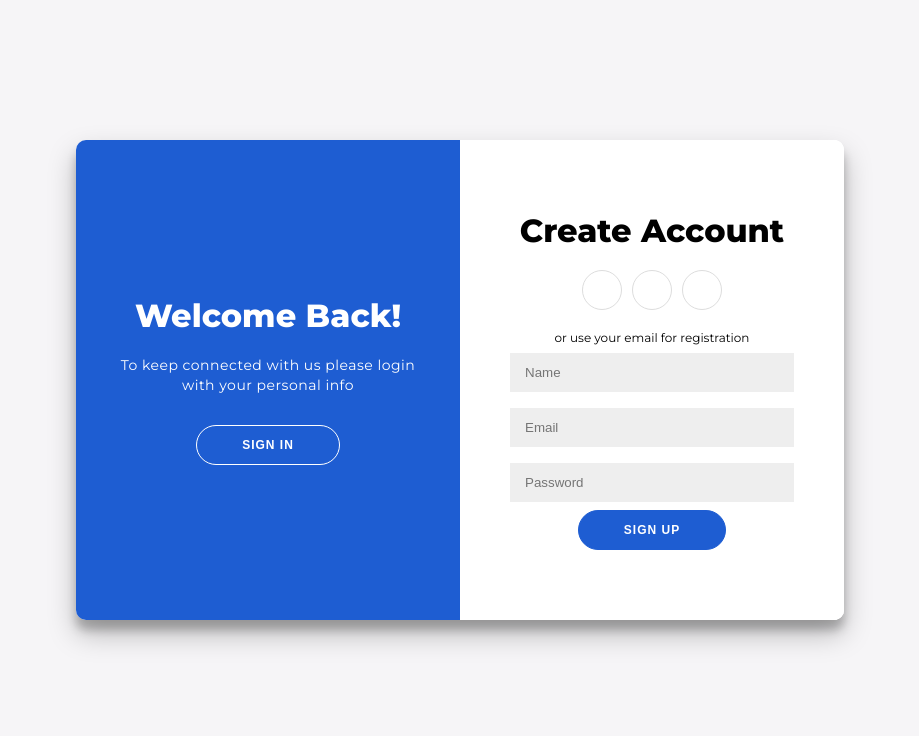
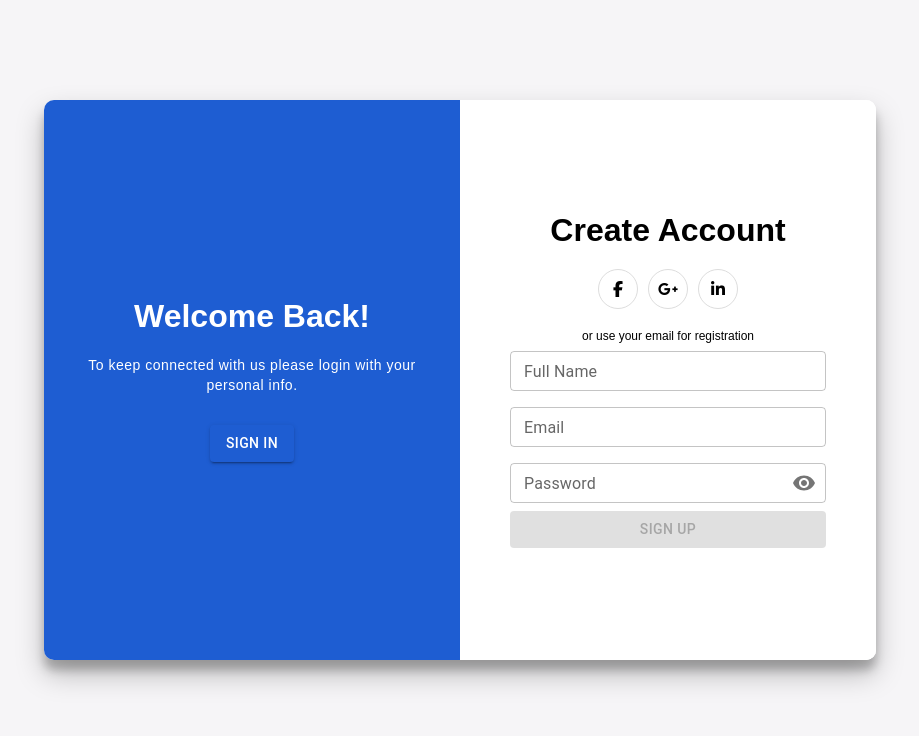
Before and after one commit to alokPatel7/ec_react_app, a React (Create React App) app: page /login in a window 1280 px wide. Both pictures are taken after a click on the button "SIGN UP". Shown: the top 736 px of the page, without its empty margins (180-1099 px from the left). Built offline with nearby package versions, Linux system fonts and the light colour scheme.

Commit message:
add controls for input fields

```diff
--- a/package.json
+++ b/package.json
@@ -6,6 +6,8 @@
     "@emotion/react": "^11.11.1",
     "@emotion/styled": "^11.11.0",
     "@fontsource/montserrat": "^5.0.8",
+    "@fortawesome/fontawesome-free": "^6.4.2",
+    "@mui/icons-material": "^5.14.3",
     "@mui/material": "^5.14.4",
     "@testing-library/jest-dom": "^5.17.0",
     "@testing-library/react": "^13.4.0",
--- a/public/index.html
+++ b/public/index.html
@@ -1,14 +1,12 @@
 <!DOCTYPE html>
 <html lang="en">
+
 <head>
   <meta charset="utf-8" />
   <link rel="icon" href="%PUBLIC_URL%/favicon.ico" />
   <meta name="viewport" content="width=device-width, initial-scale=1" />
   <meta name="theme-color" content="#000000" />
-    <meta
-      name="description"
-      content="Web site created using create-react-app"
-    />
+  <meta name="description" content="Web site created using create-react-app" />
   <link rel="apple-touch-icon" href="%PUBLIC_URL%/logo192.png" />
   <!--
       manifest.json provides metadata used when your web app is installed on a
@@ -24,9 +22,9 @@
       work correctly both with client-side routing and a non-root public URL.
       Learn how to configure a non-root public URL by running `npm run build`.
     -->
-    <link rel="stylesheet" href="https://fonts.googleapis.com/css?family=Montserrat:400,800" />
   <title>React App</title>
 </head>
+
 <body>
   <noscript>You need to enable JavaScript to run this app.</noscript>
   <div id="root"></div>
@@ -41,4 +39,5 @@
       To create a production bundle, use `npm run build` or `yarn build`.
     -->
 </body>
+
 </html>
--- a/src/components/auth/login.css
+++ b/src/components/auth/login.css
@@ -1,4 +1,3 @@
-
 * {
 	box-sizing: border-box;
 }
@@ -42,7 +41,7 @@ a {
 	margin: 15px 0;
 }
 
-button {
+.button {
 	border-radius: 20px;
 	border: 1px solid #1e5dd2;
 	background-color: #1e5dd2;
@@ -53,6 +52,8 @@ button {
 	letter-spacing: 1px;
 	text-transform: uppercase;
 	transition: transform 80ms ease-in;
+	width: 100%;
+
 }
 
 button:active {
@@ -79,24 +80,21 @@ form {
 	text-align: center;
 }
 
-input {
-	background-color: #eee;
-	border: none;
-	padding: 12px 15px;
-	margin: 8px 0;
+.input {
+	margin: 8px 0 !important;
 	width: 100%;
 }
 
 .container {
 	background-color: #fff;
 	border-radius: 10px;
-  	box-shadow: 0 14px 28px rgba(0,0,0,0.25),
-			0 10px 10px rgba(0,0,0,0.22);
+	box-shadow: 0 14px 28px rgba(0, 0, 0, 0.25),
+		0 10px 10px rgba(0, 0, 0, 0.22);
 	position: relative;
 	overflow: hidden;
-	width: 768px;
+	width: 65%;
 	max-width: 100%;
-	min-height: 480px;
+	min-height: 70vh;
 }
 
 .form-container {
@@ -131,12 +129,15 @@ input {
 }
 
 @keyframes show {
-	0%, 49.99% {
+
+	0%,
+	49.99% {
 		opacity: 0;
 		z-index: 1;
 	}
 
-	50%, 100% {
+	50%,
+	100% {
 		opacity: 1;
 		z-index: 5;
 	}
@@ -153,7 +154,7 @@ input {
 	z-index: 100;
 }
 
-.container.right-panel-active .overlay-container{
+.container.right-panel-active .overlay-container {
 	transform: translateX(-100%);
 }
 
@@ -169,12 +170,12 @@ input {
 	left: -100%;
 	height: 100%;
 	width: 200%;
-  	transform: translateX(0);
+	transform: translateX(0);
 	transition: transform 0.6s ease-in-out;
 }
 
 .container.right-panel-active .overlay {
-  	transform: translateX(50%);
+	transform: translateX(50%);
 }
 
 .overlay-panel {
@@ -213,7 +214,7 @@ input {
 	margin: 20px 0;
 }
 
-.social-container a {
+.social-container i {
 	border: 1px solid #DDDDDD;
 	border-radius: 50%;
 	display: inline-flex;
--- a/src/components/auth/login.js
+++ b/src/components/auth/login.js
@@ -1,16 +1,61 @@
-import React from 'react'
+import React, { useState } from 'react'
 import './login.css';
+import { Button, FormHelperText, IconButton, InputAdornment, TextField } from "@mui/material";
+import { Visibility, VisibilityOff } from '@mui/icons-material';
 
 export default function LoginComponent() {
+    const [fullName, setFullName] = useState('');
+    const [email, setEmail] = useState('');
+    const [password, setPassword] = useState('');
+    const [showPassword, setShowPassword] = useState(false);
+    const [isEmailValid, setIsEmailValid] = useState(false);
+    const [isPasswordValid, setIsPasswordValid] = useState(false);
+
+    const validateEmail = (email) => {
+        const emailRegex = /^[^\s@]+@[^\s@]+\.[^\s@]+$/;
+        return emailRegex.test(email);
+    };
+
+    const validatePassword = (password) => {
+        const passwordRegex = /^(?=.*[!@#$%^&*()_+{}\[\]:;<>,.?~\\/-])(?=.*[A-Z])(?=.*[a-z])(?=.*\d).{8,}$/;
+        return passwordRegex.test(password);
+    };
 
     const handleSignUpClick = () => {
+        setShowPassword(false);
+        resetState();
         const container = document.getElementById('container');
         container.classList.add("right-panel-active");
     }
 
     const handleSignInClick = () => {
+        setShowPassword(false);
+        resetState();
         const container = document.getElementById('container');
         container.classList.remove("right-panel-active");
+    }
+
+    const handleCreateNewAccount = () => {
+
+        console.log('@ fullname', fullName);
+        console.log('@ email', email);
+        console.log('@ password', password);
+    }
+
+    const handleSignIn = () => {
+
+        console.log('@ email', email);
+        console.log('@ password', password);
+    }
+
+    const resetState = () => {
+        setFullName('');
+        setEmail('');
+        setPassword('');
+    }
+
+    const handleClickShowPassword = () => {
+        setShowPassword(!showPassword)
     }
     return (
         <>
@@ -20,59 +65,131 @@ export default function LoginComponent() {
                         <form action="#">
                             <h1>Create Account</h1>
                             <div className="social-container">
-                                <a href="#" className="social">
-                                    <i className="fab fa-facebook-f" />
-                                </a>
-                                <a href="#" className="social">
-                                    <i className="fab fa-google-plus-g" />
-                                </a>
-                                <a href="#" className="social">
-                                    <i className="fab fa-linkedin-in" />
-                                </a>
+                                <i className="social fab fa-facebook-f" />
+                                <i className="social fab fa-google-plus-g" />
+                                <i className="social fab fa-linkedin-in" />
                             </div>
                             <span>or use your email for registration</span>
-                            <input type="text" placeholder="Name" />
-                            <input type="email" placeholder="Email" />
-                            <input type="password" placeholder="Password" />
-                            <button>Sign Up</button>
+                            <TextField
+                                size="small"
+                                type='text'
+                                className='input'
+                                id="outlined-basic-name"
+                                label="Full Name"
+                                variant="outlined"
+                                onChange={(e) => setFullName(e.target.value)}
+                            />
+                            <TextField
+                                size="small"
+                                type='email'
+                                className='input'
+                                id="outlined-basic-email"
+                                label="Email"
+                                variant="outlined"
+                                onChange={(e) => {
+                                    setEmail(e.target.value);
+                                    setIsEmailValid(validateEmail(e.target.value));
+                                }}
+                            />
+                            <TextField
+                                size="small"
+                                className='input'
+                                type={showPassword ? 'text' : 'password'}
+                                id="outlined-basic-password"
+                                label="Password"
+                                variant="outlined"
+                                onChange={(e) => {
+                                    setPassword(e.target.value);
+                                    setIsPasswordValid(validatePassword(e.target.value));
+                                }}
+                                InputProps={{
+                                    endAdornment: (
+                                        <InputAdornment position="end">
+                                            <IconButton
+                                                aria-label="toggle password visibility"
+                                                onClick={handleClickShowPassword}
+                                                edge="end"
+                                            >
+                                                {showPassword ? <VisibilityOff /> : <Visibility />}
+                                            </IconButton>
+                                        </InputAdornment>
+                                    ),
+                                }} />
+                            <Button
+                                type='button'
+                                className='button'
+                                variant="contained"
+                                disabled={!isEmailValid || !isPasswordValid}
+                                onClick={handleCreateNewAccount}
+                            >
+                                Sign Up</Button>
                         </form>
                     </div>
                     <div className="form-container sign-in-container">
                         <form action="#">
                             <h1>Sign in</h1>
                             <div className="social-container">
-                                <a href="#" className="social">
-                                    <i className="fab fa-facebook-f" />
-                                </a>
-                                <a href="#" className="social">
-                                    <i className="fab fa-google-plus-g" />
-                                </a>
-                                <a href="#" className="social">
-                                    <i className="fab fa-linkedin-in" />
-                                </a>
+                                <i className="social fab fa-facebook-f" />
+                                <i className="social fab fa-google-plus-g" />
+                                <i className="social fab fa-linkedin-in" />
                             </div>
                             <span>or use your account</span>
-                            <input type="email" placeholder="Email" />
-                            <input type="password" placeholder="Password" />
+                            <TextField
+                                size="small"
+                                type='email'
+                                className='input'
+                                id="outlined-basic-p-email"
+                                label="Email"
+                                variant="outlined"
+                                onChange={(e) => {
+                                    setEmail(e.target.value);
+                                    setIsEmailValid(validateEmail(e.target.value));
+                                }}
+                            />
+                            <TextField
+                                size="small"
+                                className='input'
+                                type={showPassword ? 'text' : 'password'}
+                                id="outlined-basic-p-password"
+                                label="Password"
+                                variant="outlined"
+                                onChange={(e) => {
+                                    setPassword(e.target.value);
+                                    setIsPasswordValid(validatePassword(e.target.value));
+                                }}
+                                InputProps={{
+                                    endAdornment: (
+                                        <InputAdornment position="end">
+                                            <IconButton
+                                                aria-label="toggle password visibility"
+                                                onClick={handleClickShowPassword}
+                                                edge="end"
+                                            >
+                                                {showPassword ? <VisibilityOff /> : <Visibility />}
+                                            </IconButton>
+                                        </InputAdornment>
+                                    ),
+                                }} />
                             <a href="#">Forgot your password?</a>
-                            <button>Sign In</button>
+                            <Button
+                                type='button'
+                                className='button'
+                                variant="contained"
+                                onClick={handleSignIn}
+                            >Sign In</Button>
                         </form>
                     </div>
                     <div className="overlay-container">
                         <div className="overlay">
                             <div className="overlay-panel overlay-left">
                                 <h1>Welcome Back!</h1>
-                                <p>To keep connected with us please login with your personal info</p>
-                                <button onClick={handleSignInClick} className="ghost" id="signIn">
-                                    Sign In
-                                </button>
+                                <p>To keep connected with us please login with your personal info.</p>
+                                <Button type='button' className='ghost' variant="contained" onClick={handleSignInClick}>Sign In</Button>
                             </div>
                             <div className="overlay-panel overlay-right">
                                 <h1>Hello, Friend!</h1>
-                                <p>Enter your personal details and start journey with us</p>
-                                <button className="ghost" id="signUp" onClick={handleSignUpClick}>
-                                    Sign Up
-                                </button>
+                                <p>Create new account and start journey with us.</p>
+                                <Button type='button' className='ghost' variant="contained" onClick={handleSignUpClick}>Sign Up</Button>
                             </div>
                         </div>
                     </div>
--- a/src/index.js
+++ b/src/index.js
@@ -4,7 +4,7 @@ import './index.css';
 import App from './App';
 import reportWebVitals from './reportWebVitals';
 
-// import 'typeface-montserrat';
+import '@fortawesome/fontawesome-free/css/all.css';
 
 const root = ReactDOM.createRoot(document.getElementById('root'));
 root.render(
```
Also changed, not shown: 1 other file (tests, documents, lock files or other folders). Lines whose indentation alone changed are shown as unchanged.
